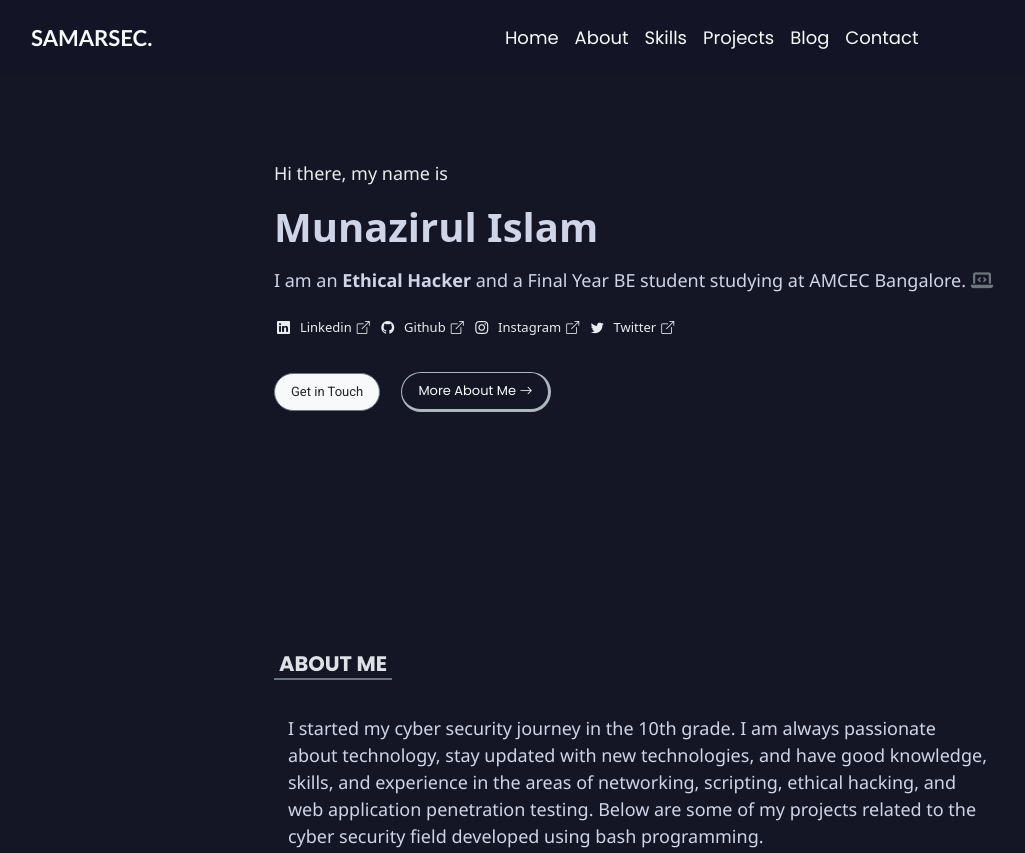
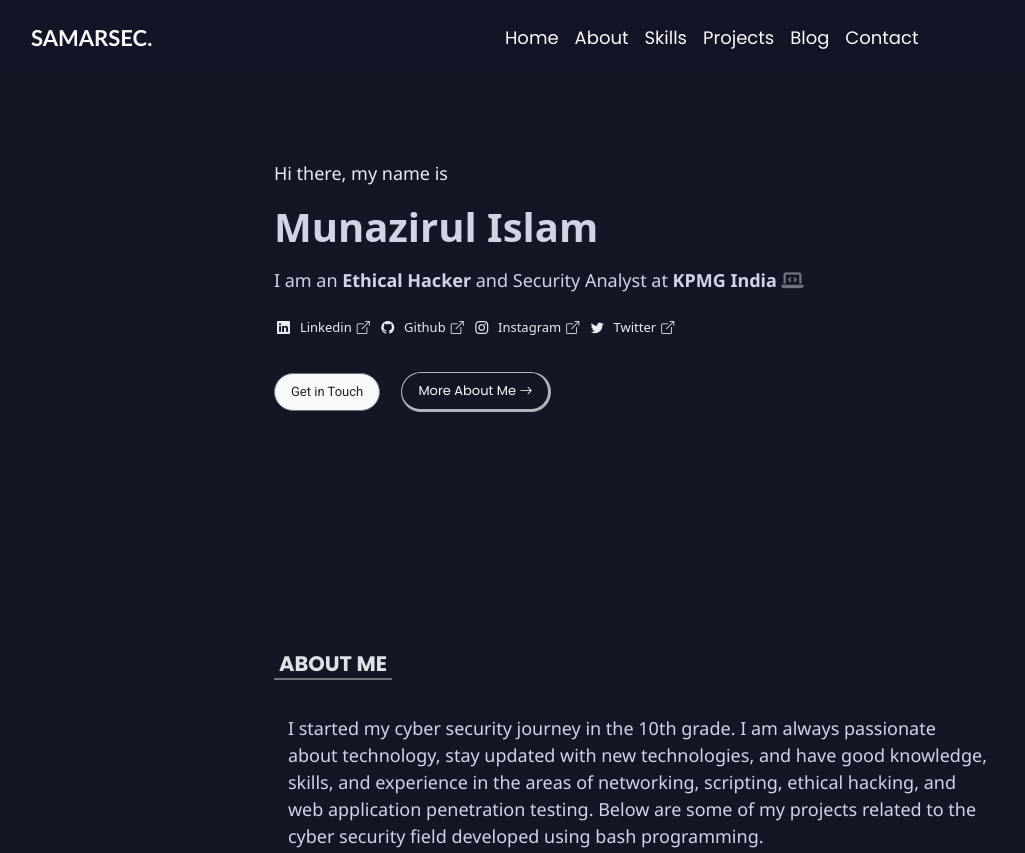
Before and after one commit to Munazirul/PersonalPortfolio, a plain HTML site: page index.html in a window 1280 px wide. Shown: the top 853 px of the page, without its empty margins (1-1026 px from the left). Drawn offline with nearby package versions, Linux system fonts and the light colour scheme.

Commit message:
Index update

```diff
--- a/index.html
+++ b/index.html
@@ -95,7 +95,7 @@
 
                 <p><strong><span id="name"> <h1>Munazirul Islam</h1> </span></strong></p>
 
-                <p class="intro" id="p">I am an<strong> Ethical Hacker</strong> and a Final Year BE student studying at AMCEC Bangalore.
+                <p class="intro" id="p">I am an<strong> Ethical Hacker</strong> and Security Analyst at <strong>KPMG India</strong>
 
                   <i class="fa-solid fa-laptop-code"></i>
 
@@ -179,6 +179,7 @@
           <p>
             <i class="bi bi-arrow-right-short"></i>
             <!-- <span class="badge" data-bs-toggle="tooltip" data-bs-placement="top" title="Backend" data-bs-custom-class="custom-tooltip">Java</span> -->
+            eJPTv2 certified,
             Certified AppSec Practitioner (CAP)
 
             <!-- <span class="badge" data-bs-toggle="tooltip" data-bs-placement="top" title="Frontend" data-bs-custom-class="custom-tooltip">JavaScript</span>  -->
```
